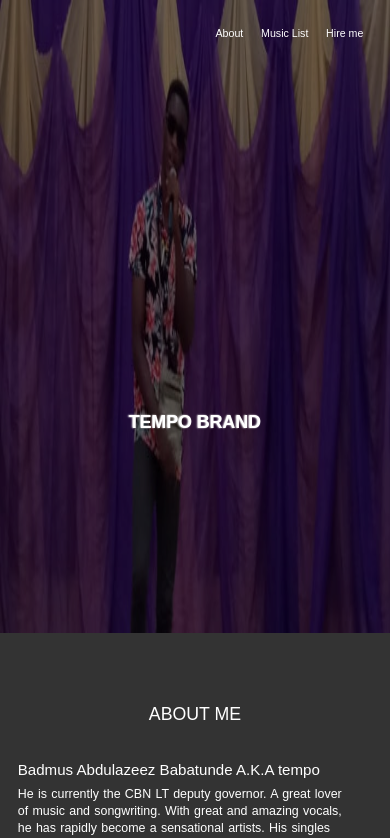
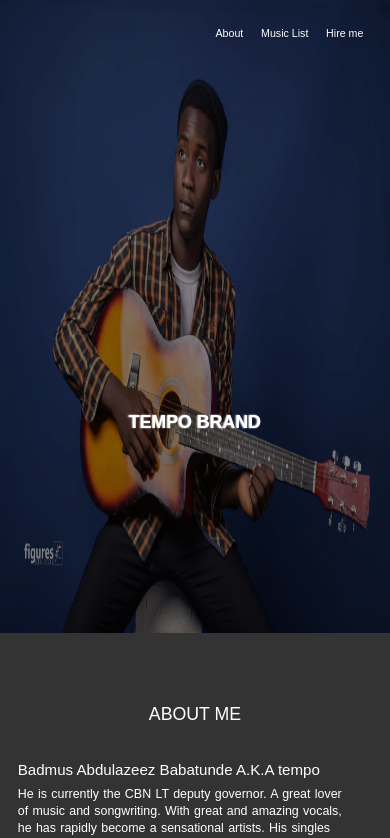
Before and after one commit to ashrofdev/tempo, a React (Create React App) app: page / in a window 390 px wide. Shown: the top 838 px of the page. Built offline with nearby package versions, Linux system fonts and the light colour scheme.

Commit message:
improving responsiveness

```diff
--- a/src/components/Header/Header.js
+++ b/src/components/Header/Header.js
@@ -14,10 +14,10 @@ const Header = () => {
             <h1>TEMPO BRAND</h1>
             <Slider {...settings}>
                 <div className="slide">
-                   <img src={require('../media/badmus1.jpg')}/>
+                   <img src={require('../media/ani.jpg')}/>
                 </div>
                 <div className="slide">
-                   <img src={require('../media/ani.jpg')}/>
+                   <img src={require('../media/badmus1.jpg')}/>
                 </div>
                 <div className="slide">
                    <img src={require('../media/badmus4.jpg')}/>
```
Also changed, not shown: 8 other files (tests, documents, lock files or other folders).
